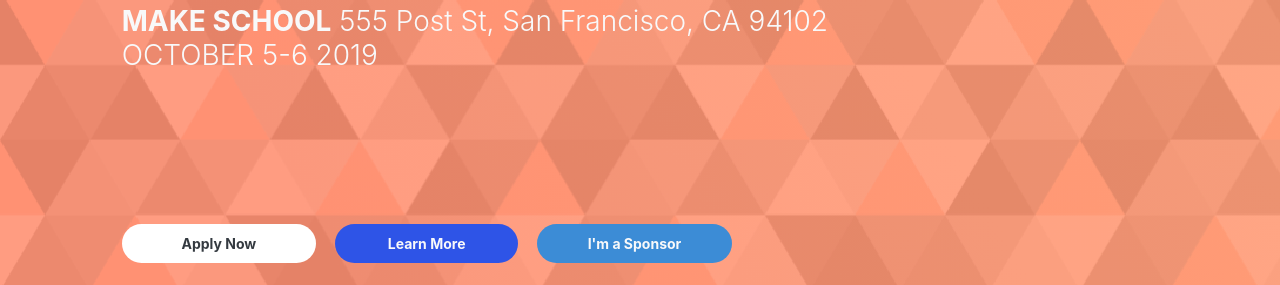
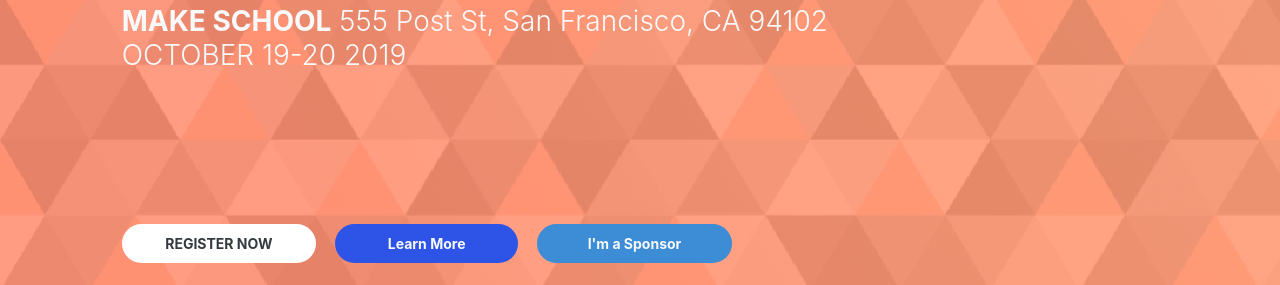
Before and after one commit to unlucku/atoms-and-bits, a website: page public/index.html in a window 1280 px wide. Shown: the part 310-595 px from the top of the page. Drawn offline with nearby package versions, Linux system fonts and the light colour scheme; some packages are replaced by stand-ins of ours; files that its build step writes are made by us from their sources; a script that the page names is missing; files whose address does not match are found by name.

Commit message:
Update index.html

```diff
--- a/public/index.html
+++ b/public/index.html
@@ -200,7 +200,7 @@
                     </h1>
                     <h3 class="text-light font-weight-light mt-5 mt-md-0 text-center text-md-left">
                         <span class="font-weight-bold">MAKE SCHOOL</span> 555 Post St, San Francisco, CA 94102<br>
-                        OCTOBER 5-6 2019
+                        OCTOBER 19-20 2019
                     </h3>
                     <br>
                     <br>
@@ -212,7 +212,7 @@
                         <div class="col-md-3 pr-md-1 mb-3">
                             <a href="/apply"
                                 class="btn text-light btn-block btn-sm pl-3 pr-3 pt-2 pb-2 text-dark bg-branded-warning font-weight-bold badge-pill">
-                                Apply Now
+                                REGISTER NOW
                             </a>
                         </div>
                         <div class="col-md-3  mb-3">
```
